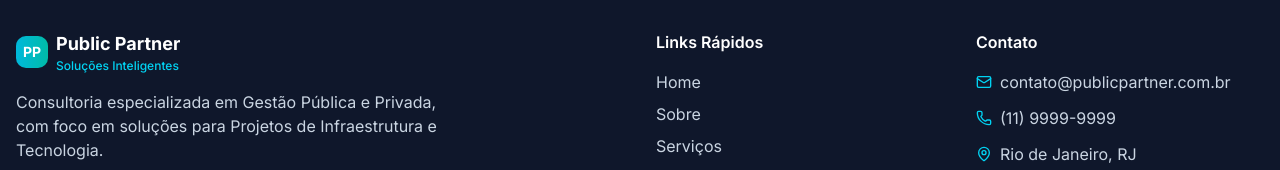
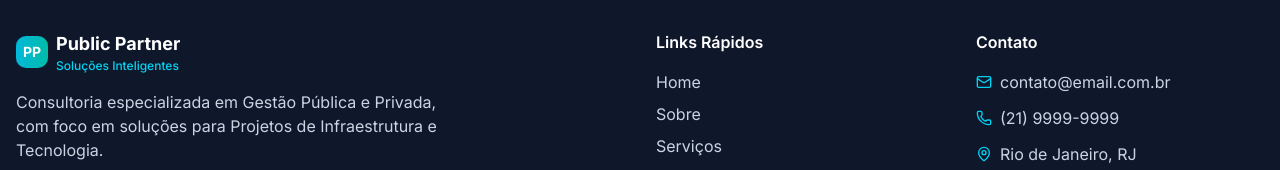
Before and after one commit to GalenoTon/pblcpartner, a Next.js app: page / in a window 1280 px wide. Shown: the part 3008-3178 px from the top of the page. Built offline with nearby package versions, Linux system fonts and the light colour scheme.

Commit message:
update: footer

```diff
--- a/components/footer.tsx
+++ b/components/footer.tsx
@@ -69,11 +69,11 @@
             <ul className="space-y-3">
               <li className="flex items-center space-x-2 text-slate-300">
                 <Mail className="h-4 w-4 text-cyan-400" />
-                <span>contato@publicpartner.com.br</span>
+                <span>contato@email.com.br</span>
               </li>
               <li className="flex items-center space-x-2 text-slate-300">
                 <Phone className="h-4 w-4 text-cyan-400" />
-                <span>(11) 9999-9999</span>
+                <span>(21) 9999-9999</span>
               </li>
               <li className="flex items-start space-x-2 text-slate-300">
                 <MapPin className="h-4 w-4 text-cyan-400 mt-1" />
```
